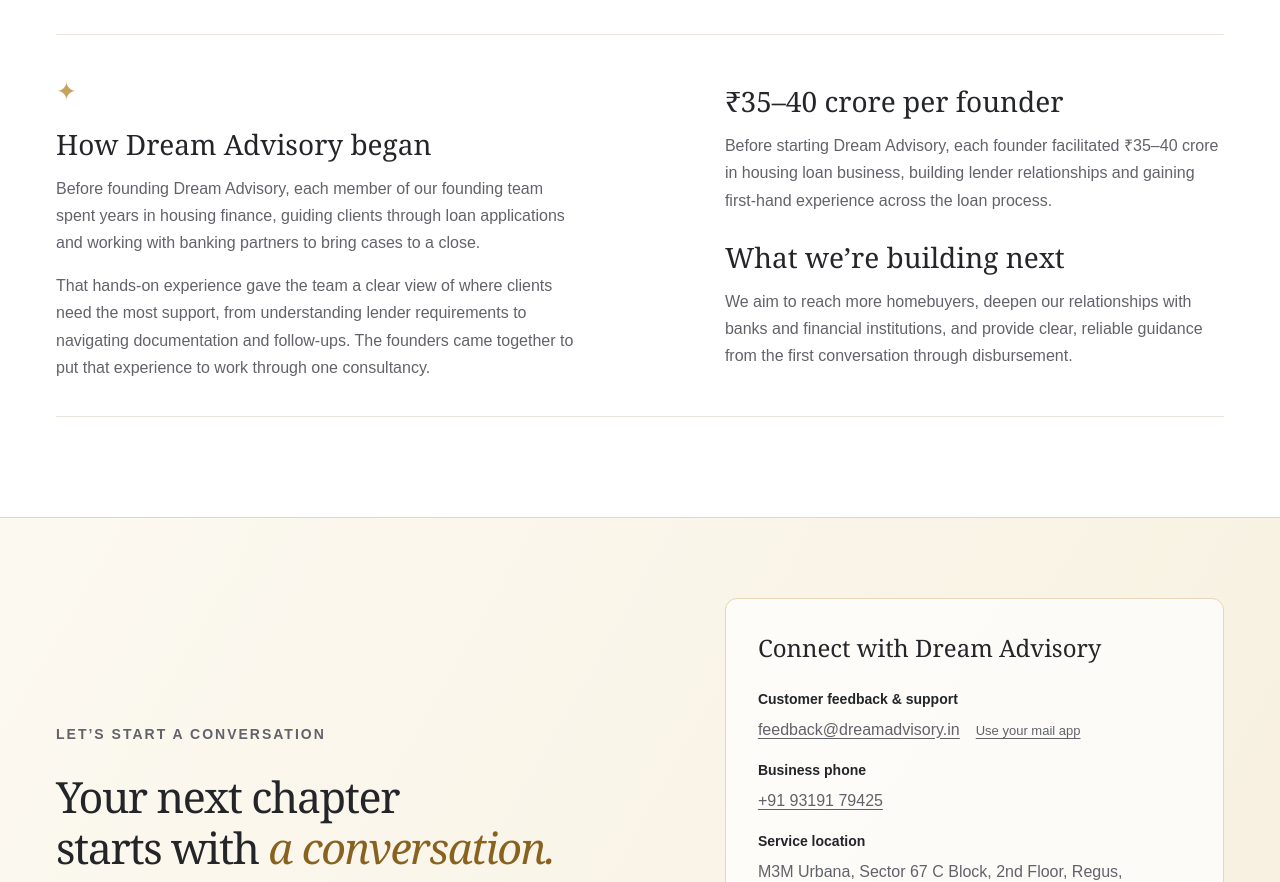
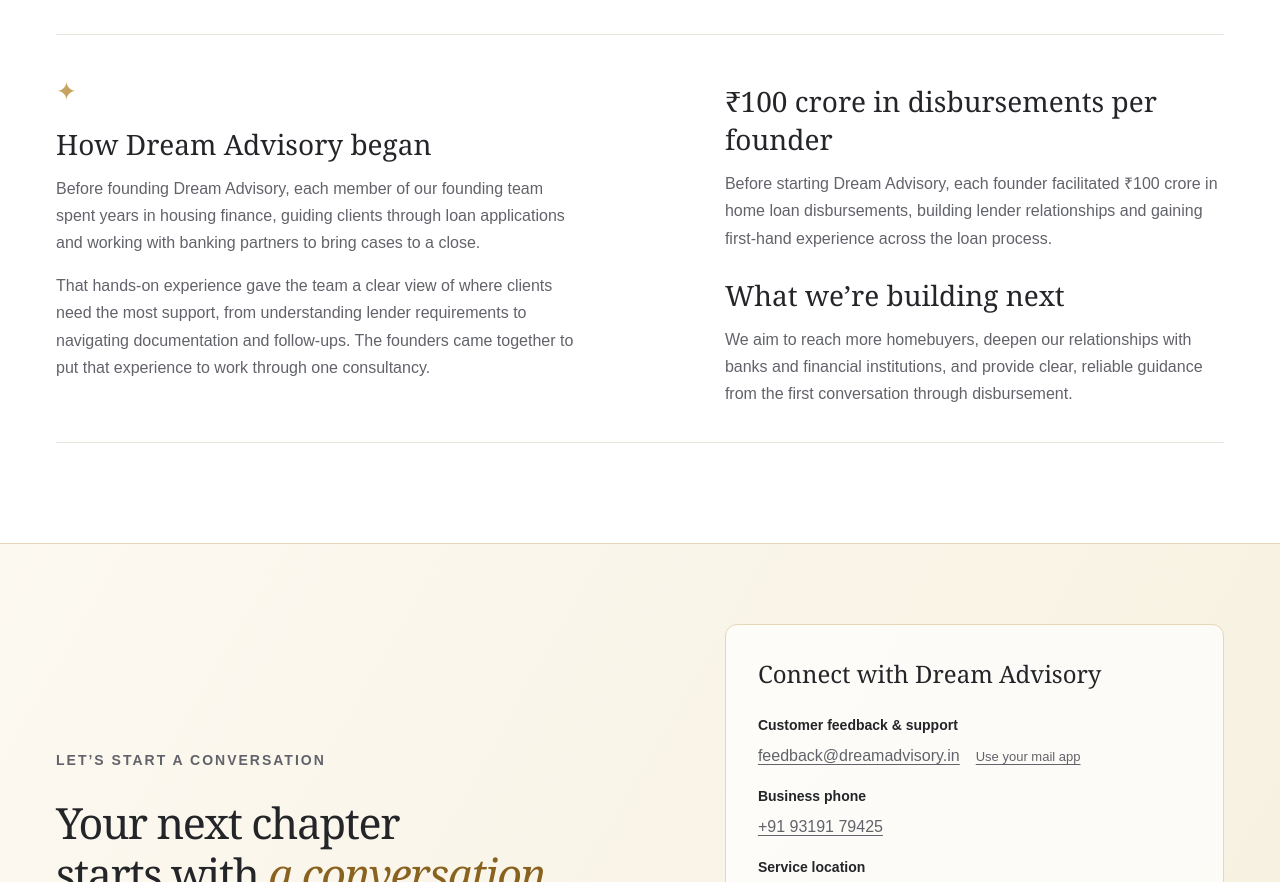
Before and after one commit to shivam979861/Dream-Advisory, a plain HTML site: page dist/index.html in a window 1280 px wide. Shown: the part 5781-6663 px from the top of the page. Drawn offline with Linux system fonts and the light colour scheme.

Commit message:
Update founder home loan disbursements to ₹100 crore each

```diff
--- a/dist/index.html
+++ b/dist/index.html
@@ -47,8 +47,8 @@
       <p>That hands-on experience gave the team a clear view of where clients need the most support, from understanding lender requirements to navigating documentation and follow-ups. The founders came together to put that experience to work through one consultancy.</p>
     </div>
     <div class="journey-intro">
-      <h3>₹35–40 crore per founder</h3>
-      <p>Before starting Dream Advisory, each founder facilitated ₹35–40 crore in housing loan business, building lender relationships and gaining first-hand experience across the loan process.</p>
+      <h3>₹100 crore in disbursements per founder</h3>
+      <p>Before starting Dream Advisory, each founder facilitated ₹100 crore in home loan disbursements, building lender relationships and gaining first-hand experience across the loan process.</p>
       <h3>What we’re building next</h3>
       <p>We aim to reach more homebuyers, deepen our relationships with banks and financial institutions, and provide clear, reliable guidance from the first conversation through disbursement.</p>
     </div>
```
